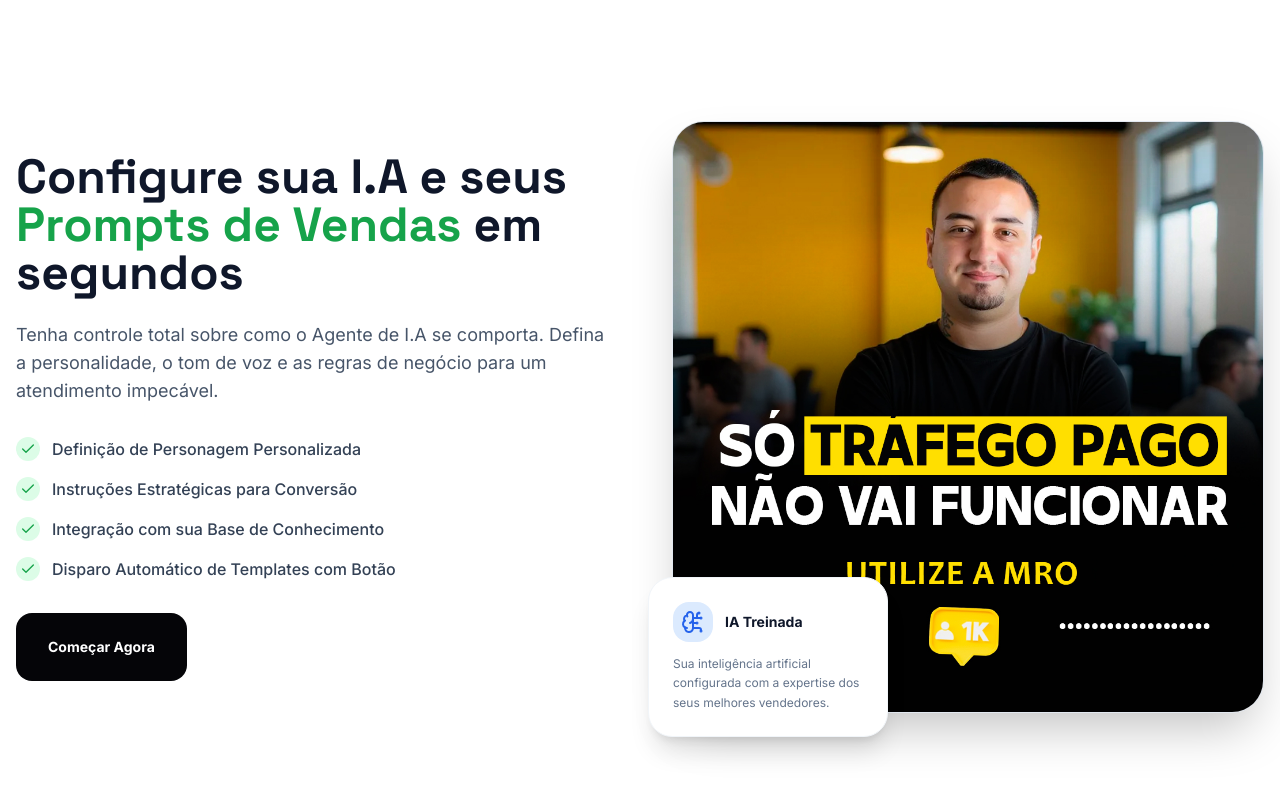
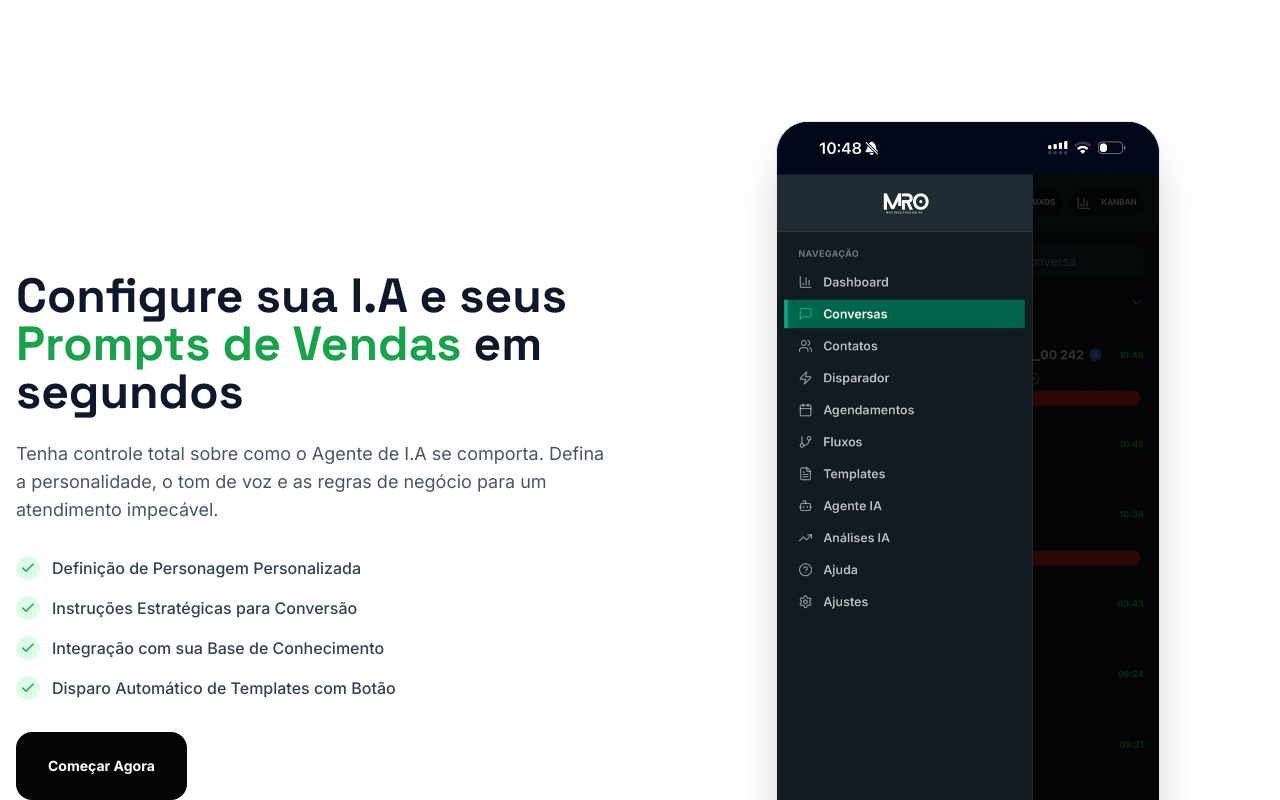
Before and after one commit to gabrielmaisresultadosonline/zapmro-crm-whatsapp-profissional, a React (Vite) app: page /vendas in a window 1280 px wide. Shown: the part 3360-4160 px from the top of the page. Built offline with nearby package versions, Linux system fonts and the light colour scheme; the HTML template or start-up script is replaced by a standard one.

Commit message:
Changes
Co-authored-by: gabrielmaisresultadosonline <192640219+gabrielmaisresultadosonline@users.noreply.github.com>

```diff
--- a/src/pages/Sales.tsx
+++ b/src/pages/Sales.tsx
@@ -378,8 +378,8 @@ import appConversationsImg from "@/assets/sales-app-conversations.png";
                 </Link>
               </div>
               <div className="lg:w-1/2 relative">
-                <div className="relative rounded-[2rem] overflow-hidden shadow-2xl border border-slate-200 bg-slate-50">
-                  <img src="/src/assets/creative-4.jpg" alt="Área de Prompts I.A" className="w-full h-auto hover:scale-105 transition-transform duration-700" />
+                <div className="relative rounded-[2rem] overflow-hidden shadow-2xl border border-slate-200 bg-slate-900 max-w-sm mx-auto">
+                  <img src={appMenuImg} alt="Menu do app MRO no celular" className="w-full h-auto hover:scale-105 transition-transform duration-700" />
                 </div>
                 <div className="absolute -bottom-6 -left-6 bg-white p-6 rounded-3xl shadow-xl border border-slate-100 hidden md:block max-w-[240px]">
                   <div className="flex items-center gap-3 mb-3">
```
